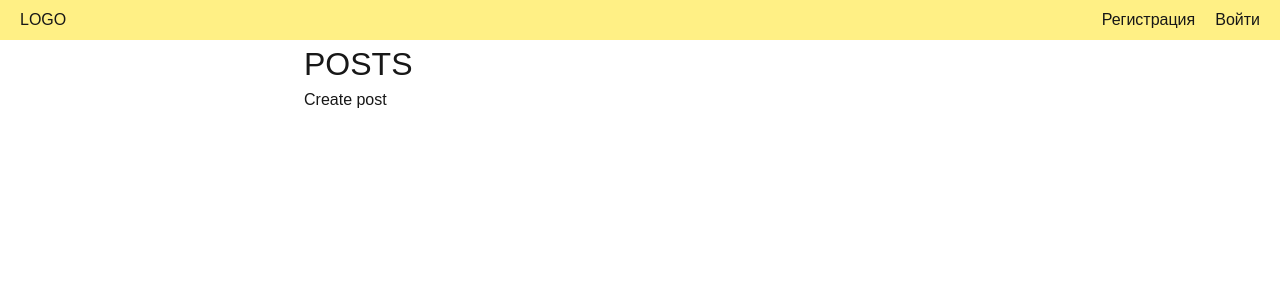
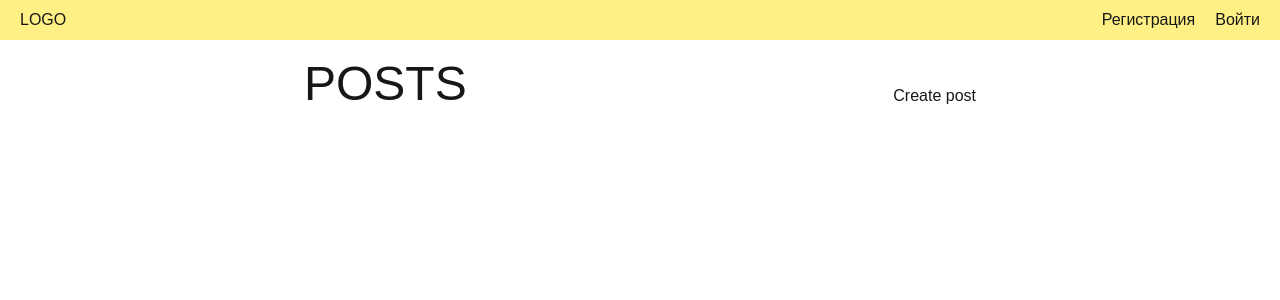
Before and after one commit to m0sa1k/simple-blog, a Next.js app: page /blog in a window 1280 px wide. Shown: the top 300 px of the page. Built offline with nearby package versions, Linux system fonts and the light colour scheme; no server answers; the database is empty.

Commit message:
post styles

```diff
--- a/app/blog/page.tsx
+++ b/app/blog/page.tsx
@@ -1,12 +1,14 @@
-import Link from "next/link";
 import Posts from "@/app/ui/blog/Posts";
+import CustomLink from "@/app/ui/CustomLink";
 
 export default function Page(){
 
   return (
     <>
-      <h1>POSTS</h1>
-      <Link href='blog/create'>Create post</Link>
+      <div className="flex justify-between items-end my-5">
+        <h1 className="text-5xl">POSTS</h1>
+        <CustomLink href='blog/create'>Create post</CustomLink>
+      </div>
       <Posts />
     </>
   )
--- a/app/globals.css
+++ b/app/globals.css
@@ -24,11 +24,3 @@ body {
   color: var(--foreground);
   font-family: Arial, Helvetica, sans-serif;
 }
-
-h1{
-  font-size: 2rem;
-}
-
-h2{
-  font-size: 1.5rem;
-}
--- a/app/ui/blog/Posts.tsx
+++ b/app/ui/blog/Posts.tsx
@@ -1,6 +1,6 @@
 import { fetchPosts } from "@/app/lib/data"
 import { Post } from "@/app/lib/types";
-import Link from "next/link";
+import CustomLink from "../CustomLink";
 
 export default async function Posts() {
   const posts:Post[] = await fetchPosts();
@@ -10,19 +10,22 @@ export default async function Posts() {
       {
         posts.map(post => {
           return (
-            <div key={post.id}>
-              <h2>{post.title}</h2>
-              <p>
+            <div
+              className="min-h-20 border-b-2 border-yellow-200 mb-3 pb-1"
+              key={post.id}>
+              <h2 className="text-3xl mb-2">{post.title}</h2>
+              <p className="mb-1">
                 {post.body.substring(0, 90)}...
-                <Link
-                  href={`blog/${post.id}`}
-                  className="text-blue-300 underline"
-                >Посмотреть</Link>
+
               </p>
-              <Link
-                href={`blog/${post.id}/edit`}
-                className="text-blue-300 underline"
-              >Редактировать</Link>
+              <div className="flex justify-between">
+                <CustomLink
+                    href={`blog/${post.id}`}
+                  >Читать</CustomLink>
+                <CustomLink
+                  href={`blog/${post.id}/edit`}
+                >Редактировать</CustomLink>
+              </div>
             </div>
           )
         })
```
